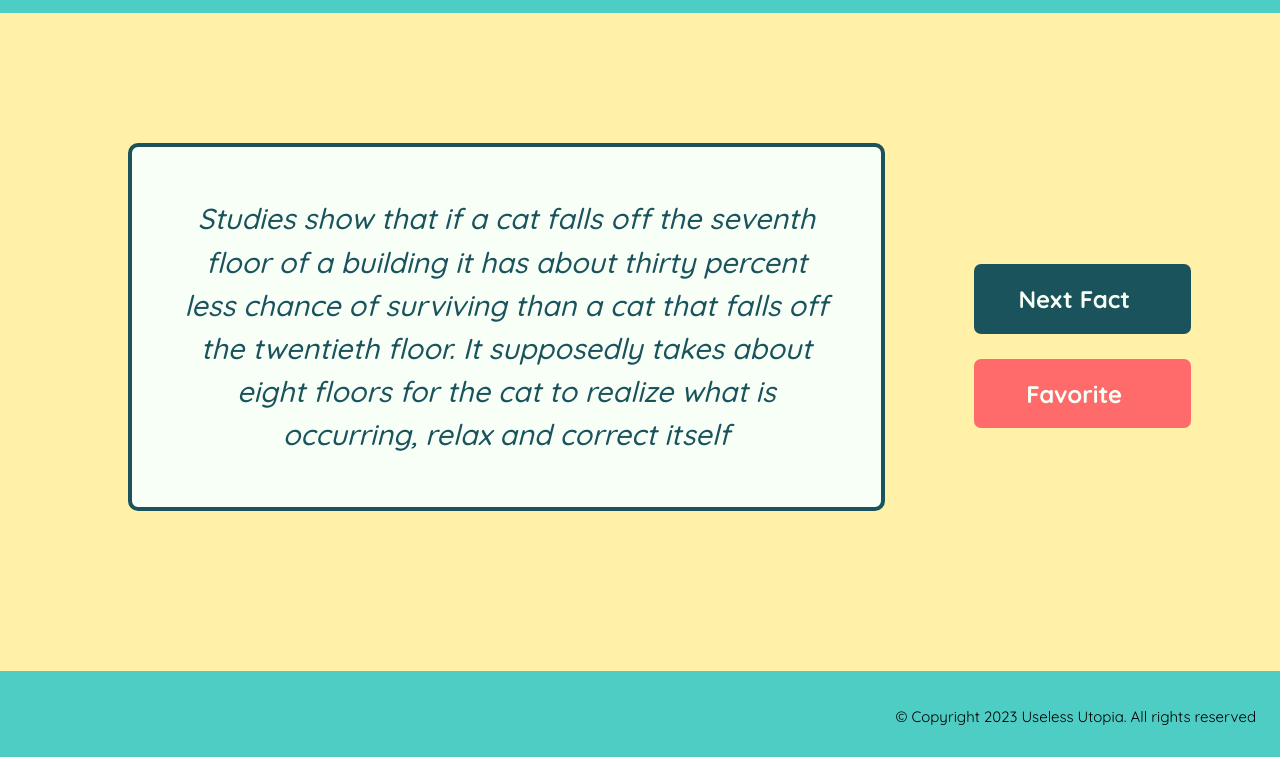
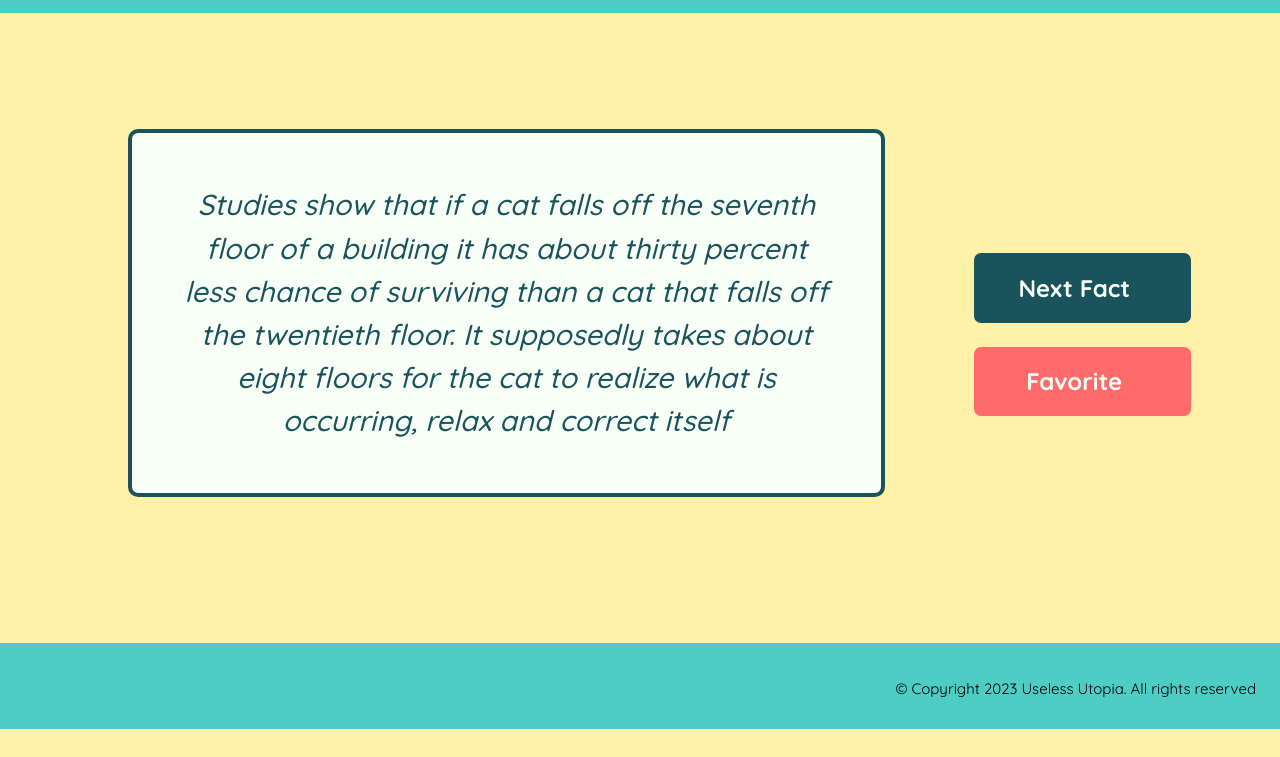
Before and after one commit to lolamindi/useless-utopia, a plain HTML site: page index.html in a window 1280 px wide. Shown: the part 73-830 px from the top of the page. After the commit the page ends 802 px from the top, so only its background shows below. Drawn offline with Linux system fonts and the light colour scheme; some icons are missing.

Commit message:
fix footer

```diff
--- a/css/style.css
+++ b/css/style.css
@@ -97,7 +97,7 @@ header {
   }
 
   .main_desktop {
-    height: calc(100vh - 172px);
+    height: calc(100vh - 200px);
     display: flex;
     align-items: center;
     justify-content: center;
```
